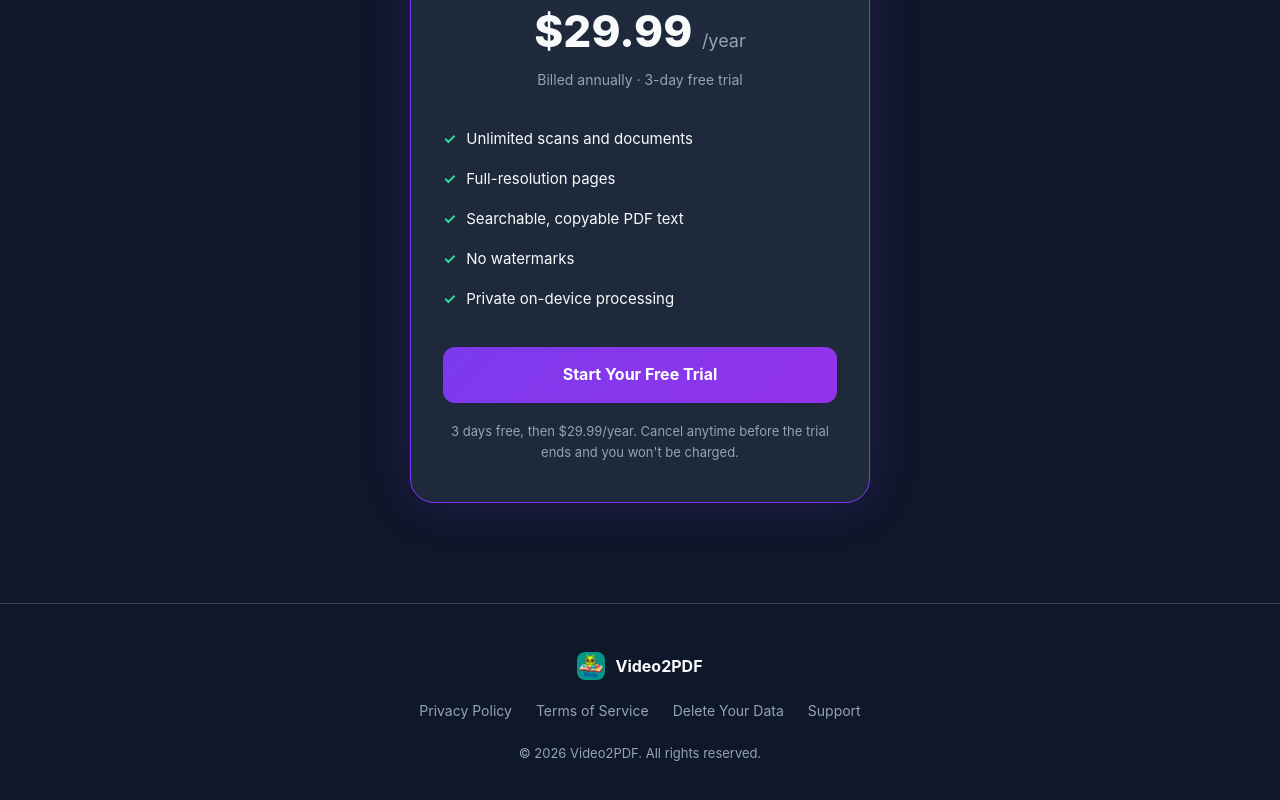
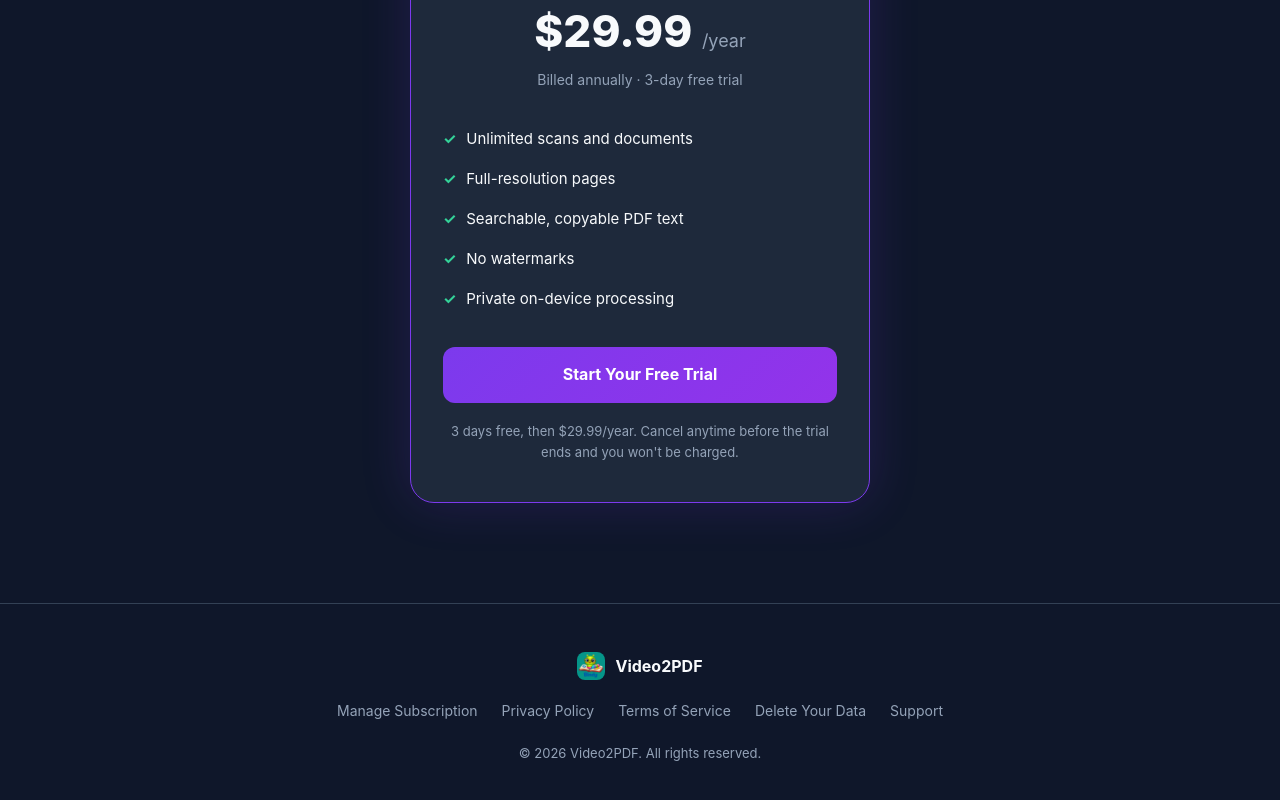
Before and after one commit to metro68/video2pdf-site, a Next.js app: page / in a window 1280 px wide. Shown: the part 3274-4074 px from the top of the page. Built offline with nearby package versions, Linux system fonts and the light colour scheme; no server answers.

Commit message:
Add Manage Subscription link to the site footer

```diff
--- a/app/page.tsx
+++ b/app/page.tsx
@@ -217,6 +217,7 @@ export default function HomePage() {
             Video2PDF
           </div>
           <div className="footer-links">
+            <a href="/manage">Manage Subscription</a>
             <a href="/privacy">Privacy Policy</a>
             <a href="/terms">Terms of Service</a>
             <a href="/delete-account">Delete Your Data</a>
```
